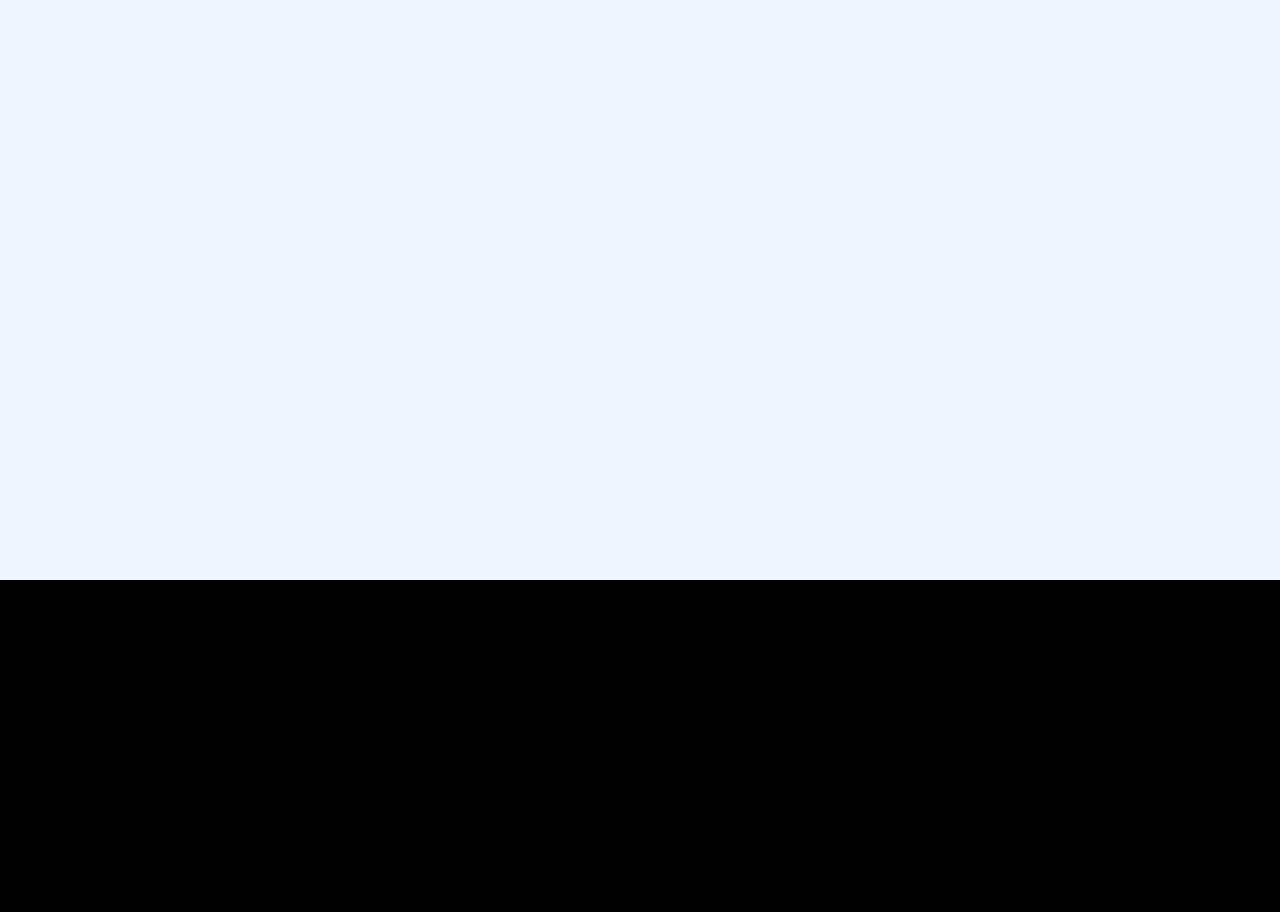
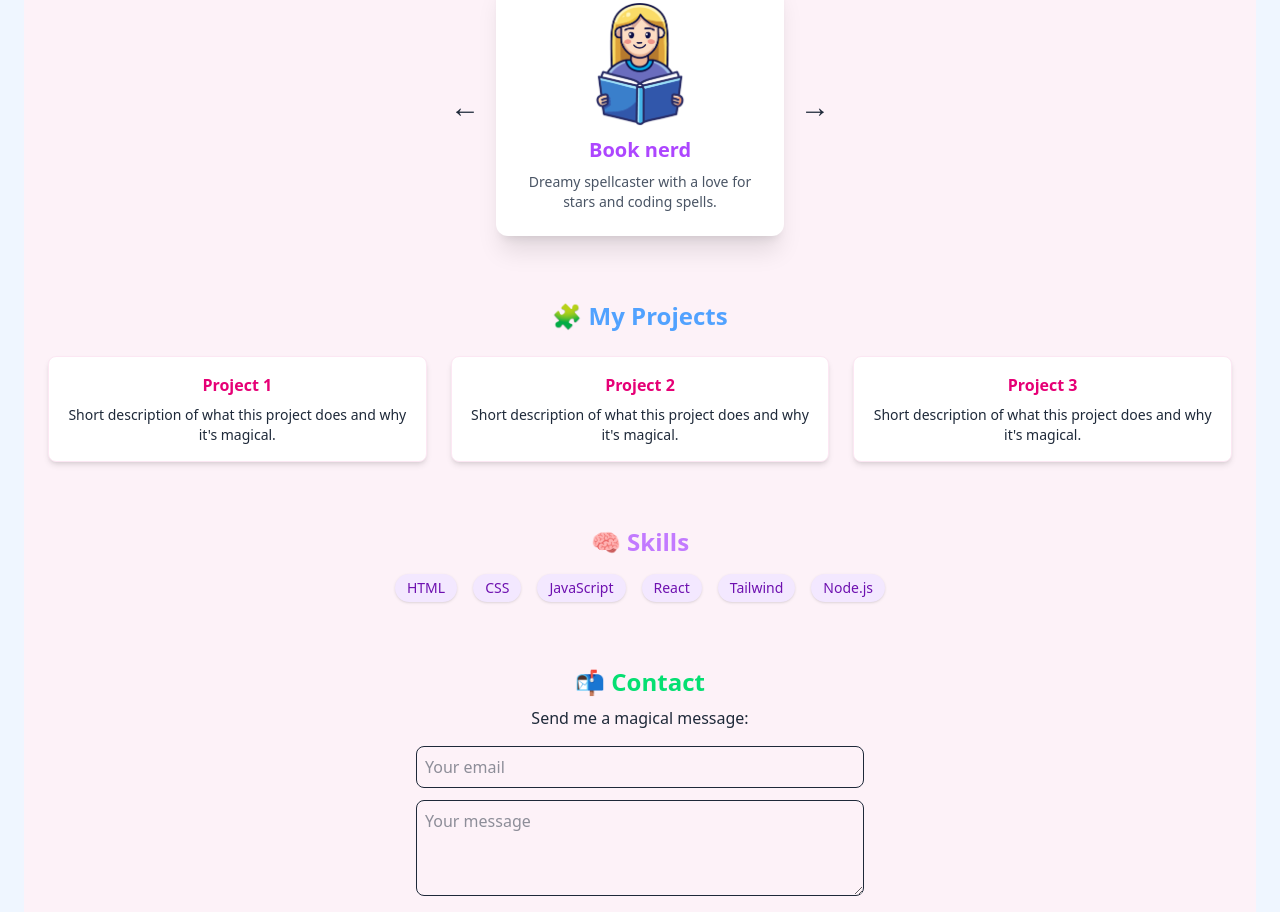
Before and after one commit to VeronikaAas/VeronikaAas, a React (Vite) app in the folder my-portfolio/: page /one in a window 1280 px wide. Shown: the part 220-1132 px from the top of the page. Before the commit the page ends 800 px from the top, so only its background shows below. Built offline with nearby package versions, Linux system fonts and the light colour scheme.

Commit message:
feat: add a base to further work on

```diff
--- a/my-portfolio/src/pages/OneHome.jsx
+++ b/my-portfolio/src/pages/OneHome.jsx
@@ -1,8 +1,99 @@
-export default function OneHome() {
+import { useState } from "react";
+
+const characters = [
+  {
+    name: "Book nerd",
+    img: "/characters/char_book.png",
+    description: "Dreamy spellcaster with a love for stars and coding spells.",
+  },
+  {
+    name: "Dog lover",
+    img: "/characters/char_dogs.png",
+    description: "Tiny tech fairy that builds magical websites with glitter.",
+  },
+  {
+    name: "Explorer",
+    img: "/characters/char_trav.png",
+    description: "A cuddly cat-hacker who speaks fluent JavaScript and meows.",
+  },
+  {
+    name: "Workout junkie",
+    img: "/characters/char_work.png",
+    description: "Bouncy bunny who deploys cuteness-powered web apps.",
+  },
+];
+
+export default function Home1() {
+  const [index, setIndex] = useState(0);
+  const next = () => setIndex((index + 1) % characters.length);
+  const prev = () => setIndex((index - 1 + characters.length) % characters.length);
+
   return (
-    <div>
-      <h2 className="text-xl font-semibold">Velkommen til Design One</h2>
-      <p>Denne siden bruker layouten for Design One.</p>
+    <div className="bg-pink-50 min-h-screen p-6 font-sans text-gray-800 space-y-16">
+      {/* Character Carousel */}
+      <section className="text-center">
+        <h2 className="text-2xl sm:text-3xl font-bold text-pink-500 mb-4">
+          ✨ Choose Your Character ✨
+        </h2>
+        <div className="flex items-center justify-center gap-4">
+          <button onClick={prev} className="text-3xl hover:scale-110 transition cursor-pointer">&#8592;</button>
+          <div className="bg-white rounded-xl shadow-xl p-6 w-72">
+            <img
+              src={characters[index].img}
+              alt={characters[index].name}
+              className="w-32 mx-auto mb-2 object-contain aspect-square"
+            />
+            <h3 className="text-xl font-bold text-purple-500">{characters[index].name}</h3>
+            <p className="text-sm text-gray-600 mt-2">{characters[index].description}</p>
+          </div>
+          <button onClick={next} className="text-3xl hover:scale-110 transition cursor-pointer">&#8594;</button>
+        </div>
+      </section>
+
+      {/* Projects */}
+      <section className="text-center">
+        <h2 className="text-2xl font-bold text-blue-400 mb-6">🧩 My Projects</h2>
+        <div className="grid md:grid-cols-3 gap-6">
+          {[1, 2, 3].map((i) => (
+            <div key={i} className="bg-white rounded-lg p-4 shadow-md border border-pink-100">
+              <h3 className="text-pink-600 font-semibold mb-2">Project {i}</h3>
+              <p className="text-sm">Short description of what this project does and why it's magical.</p>
+            </div>
+          ))}
+        </div>
+      </section>
+
+      {/* Skills */}
+      <section className="text-center">
+        <h2 className="text-2xl font-bold text-purple-400 mb-4">🧠 Skills</h2>
+        <div className="flex flex-wrap justify-center gap-4 text-sm">
+          {["HTML", "CSS", "JavaScript", "React", "Tailwind", "Node.js"].map((skill) => (
+            <span key={skill} className="bg-purple-100 text-purple-800 px-3 py-1 rounded-full shadow">
+              {skill}
+            </span>
+          ))}
+        </div>
+      </section>
+
+      {/* Contact */}
+      <section className="text-center">
+        <h2 className="text-2xl font-bold text-green-400 mb-2">📬 Contact</h2>
+        <p className="mb-4">Send me a magical message:</p>
+        <form className="max-w-md mx-auto space-y-3">
+          <input
+            type="email"
+            placeholder="Your email"
+            className="w-full p-2 border rounded-lg"
+          />
+          <textarea
+            placeholder="Your message"
+            className="w-full p-2 border rounded-lg h-24"
+          ></textarea>
+          <button type="submit" className="bg-pink-400 text-white px-4 py-2 rounded hover:bg-pink-500 transition">
+            Send 💌
+          </button>
+        </form>
+      </section>
     </div>
   );
 }
```
